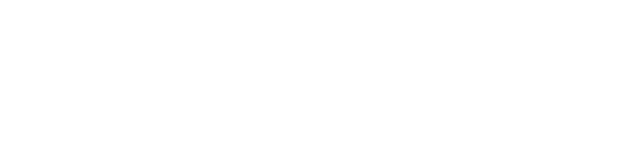
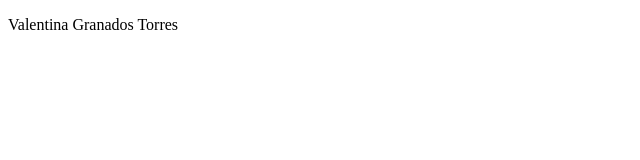
Before and after one commit to ValentinaTorres15/Prueba2, a plain HTML site: page lch/desarrollo2.html in a window 1280 px wide. Shown: the whole page, without its empty margins (0-640 px from the left). Drawn offline with Linux system fonts and the light colour scheme.

Commit message:
Modificacion desarrollo

```diff
--- a/lch/desarrollo2.html
+++ b/lch/desarrollo2.html
@@ -7,6 +7,6 @@
     <title>Desarrollo2</title>
 </head>
 <body>
-
+    <p>Valentina Granados Torres</p>
 </body>
 </html>
```
Also changed, not shown: url/desarrollo.html (+2 -1 lines).
